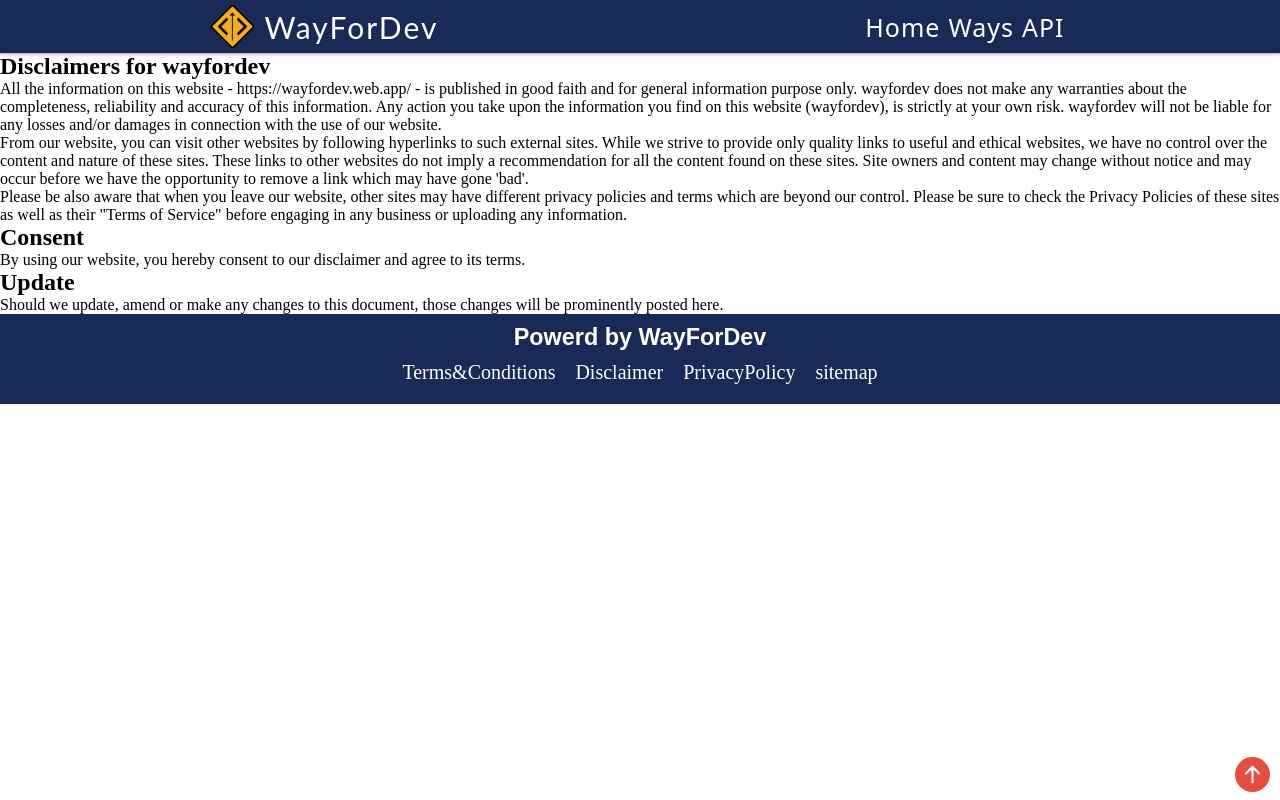
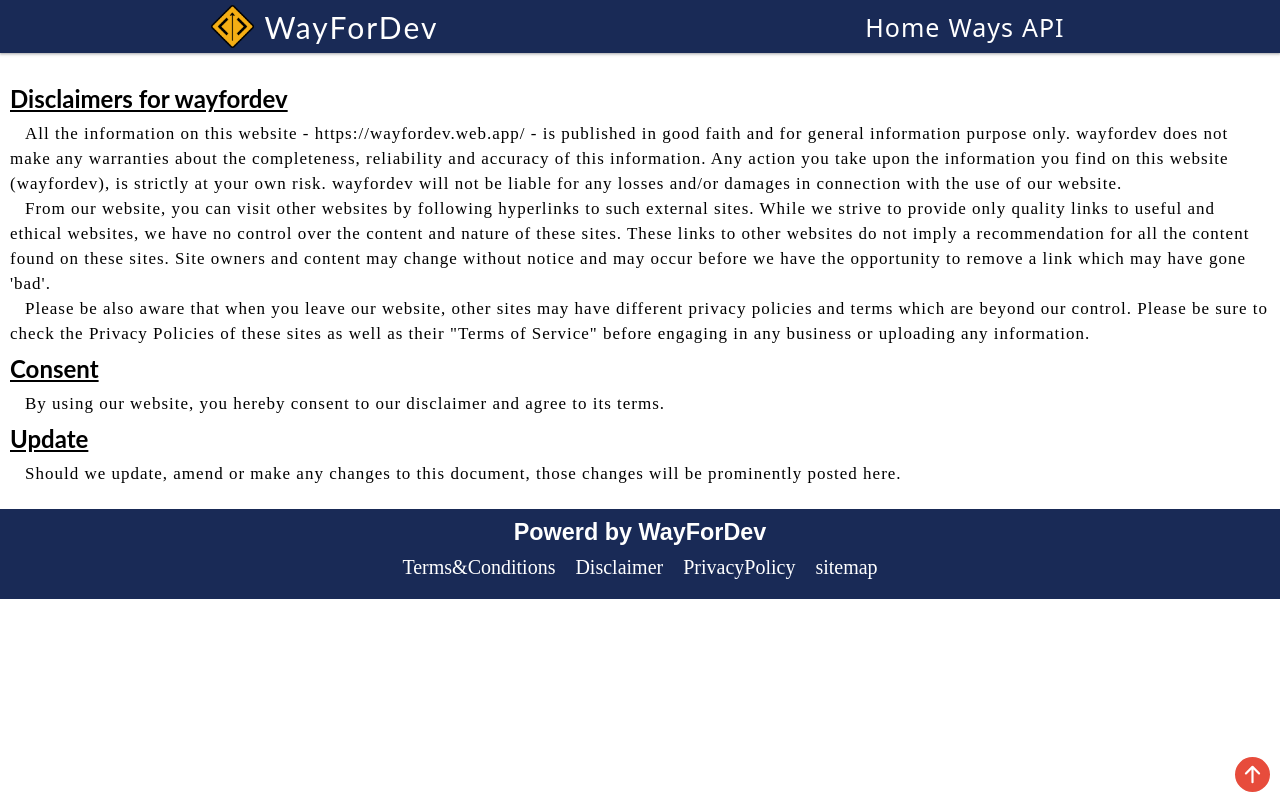
Before and after one commit to Workwithnk/WayFordev, a React (Create React App) app: page /disclaimer in a window 1280 px wide. Built offline with nearby package versions, Linux system fonts and the light colour scheme.

Commit message:
styling privacy pages

```diff
--- a/src/CSS/CommanPrivacy.css
+++ b/src/CSS/CommanPrivacy.css
@@ -32,7 +32,37 @@
   margin-right: 15px;
 }
 
-/* terms and conditions */
+/* commanPrivacy */
+.commanPrivacy {
+  display: flex;
+  align-items: flex-start;
+  justify-content: center;
+  flex-direction: column;
+  margin: 10px;
+  padding: 1% 0%;
+}
+.commanPrivacy h2 {
+  font-size: 1.5rem;
+  font-family: "Lato";
+  margin: 8px 0px;
+  text-decoration: underline;
+}
+
+.commanPrivacy h3 {
+  font-size: 1rem;
+  font-family: "Lato";
+  margin: 4px 0px;
+}
+
+.commanPrivacy p,
+.commanPrivacy li {
+  font-size: 17px;
+  font-family: "Montserrat";
+  letter-spacing: 1px;
+  text-indent: 15px;
+  line-height: 5px;
+  line-height: 25px;
+}
 
 /* media queries */
 @media only screen and (max-width: 460px) {
--- a/src/Components/Disclaimer.jsx
+++ b/src/Components/Disclaimer.jsx
@@ -1,8 +1,9 @@
 import React from "react";
+import "../CSS/CommanPrivacy.css";
 
 function Disclaimer() {
   return (
-    <div>
+    <div className="commanPrivacy">
       <h2>Disclaimers for wayfordev</h2>
 
       <p>
--- a/src/Components/PrivacyPolicy.jsx
+++ b/src/Components/PrivacyPolicy.jsx
@@ -1,8 +1,9 @@
 import React from "react";
+import "../CSS/CommanPrivacy.css";
 
 function PrivacyPolicy() {
   return (
-    <div>
+    <div className="commanPrivacy">
       <h1>Privacy Policy for Nk development</h1>
 
       <p>
--- a/src/Components/TermsAndCon.jsx
+++ b/src/Components/TermsAndCon.jsx
@@ -1,8 +1,9 @@
 import React from "react";
+import "../CSS/CommanPrivacy.css";
 
 function TermsAndCon() {
   return (
-    <div className="TermsAndCon ">
+    <div className="TermsAndCon  commanPrivacy">
       <h2>
         <strong>Terms and Conditions</strong>
       </h2>
```
